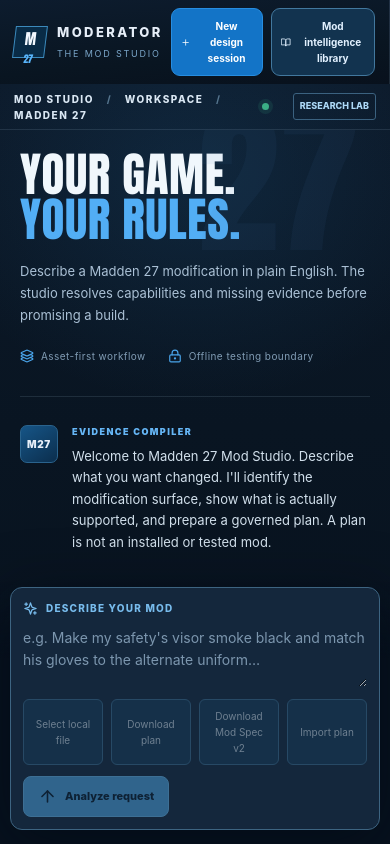
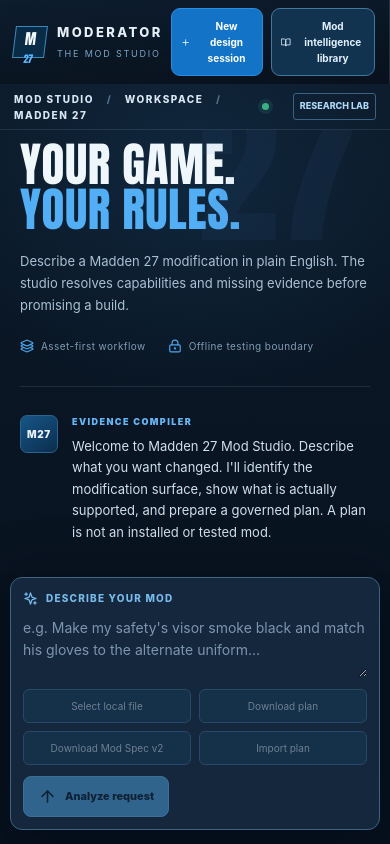
Before and after one commit to Charleigh5/The_MODerator, a React (Vite) app: page / in a window 390 px wide. Built offline with nearby package versions, Linux system fonts and the light colour scheme.

Commit message:
docs: define GrillMe ModSpec v2 evidence gates and responsive controls

```diff
--- a/src/components/MaddenStudioApp.css
+++ b/src/components/MaddenStudioApp.css
@@ -100,3 +100,6 @@
 @media(max-width:980px) { .m27-mobile-tools { display:flex; } .m27-shell { grid-template-columns:192px minmax(0,1fr); } .m27-inspector { display:none; } .m27-conversation { padding:0 20px; } .m27-compose-wrap { padding:12px 20px 20px; } }
 @media(max-width:600px) { .m27-shell { display:flex; flex-direction:column; } .m27-rail { flex:none; padding:8px 14px; flex-direction:row; align-items:center; justify-content:space-between; } .m27-brand { padding:0; } .m27-brand-mark { width:32px; height:32px; font-size:15px; } .m27-rail-heading,.m27-template,.m27-rail-footer { display:none; } .m27-new { font-size:10px; padding:9px; } .m27-main { flex:1; min-height:0; } .m27-top { padding:0 14px; height:46px; } .m27-top-right { font-size:0; } .m27-version { font-size:9px; } .m27-hero { padding-top:27px; } .m27-compose-actions>span { display:none; } .m27-compose { padding:12px; } .m27-compose-wrap { padding:8px 10px 14px; } }
 @media(prefers-reduced-motion:reduce) { .m27-shell *, .m27-shell *:before, .m27-shell *:after { animation:none!important; scroll-behavior:auto!important; transition:none!important; } }
+
+/* Keep four mobile controls usable when the inspector collapses. */
+.m27-mobile-tools{flex-wrap:wrap}.m27-mobile-tools button{flex:1 1 125px}
```
Also changed, not shown: 2 other files (tests, documents, lock files or other folders).
